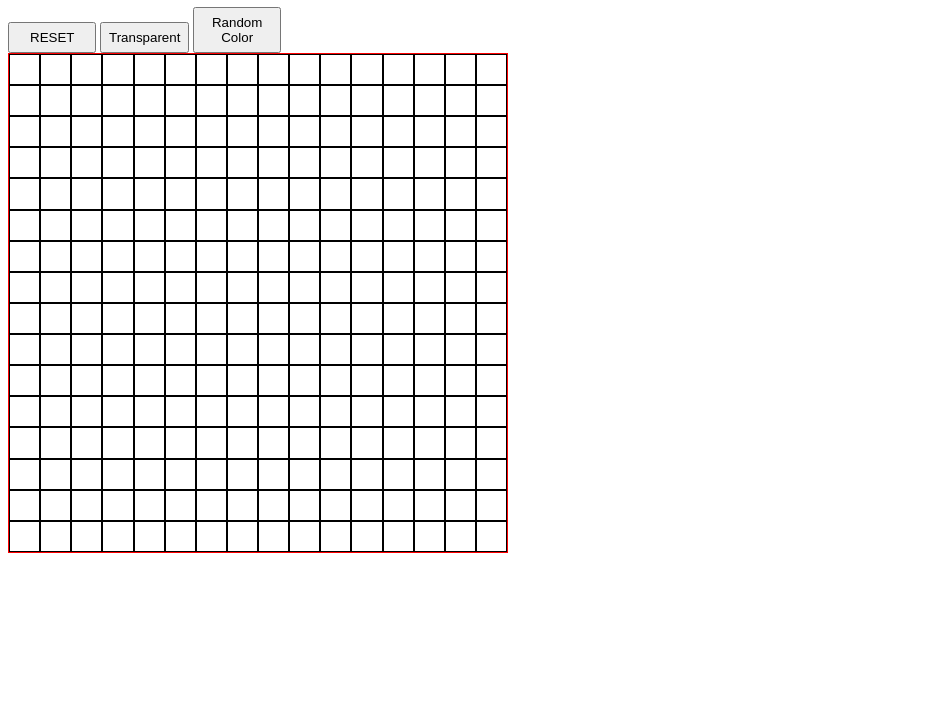
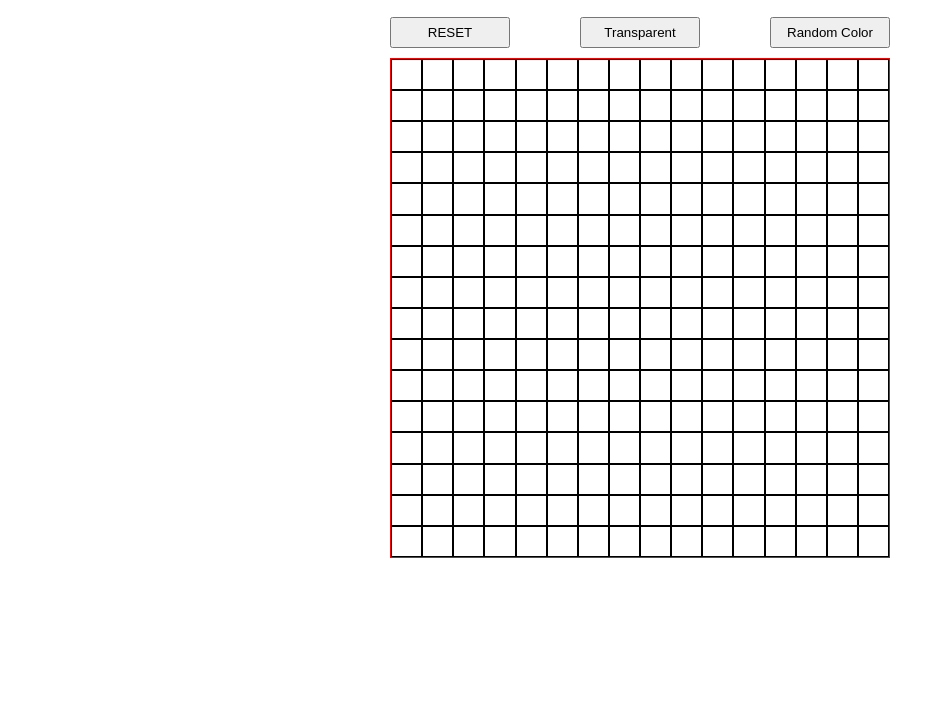
Before and after one commit to kbpaul/Etch-a-Sketch, a plain HTML site: page index.html in a window 1280 px wide. Shown: the part 73-800 px from the top of the page, without its empty margins (0-945 px from the left). Drawn offline with Linux system fonts and the light colour scheme.

Commit message:
modified:   index.html 	modified:   style.css
I made some changes in the Style.css to make the program slightly presentable by adding some flex properties

```diff
--- a/index.html
+++ b/index.html
@@ -8,10 +8,11 @@
 </head>
 <body>
     <h1>Etch-a-Sketch</h1>
-    <button class="reset">RESET</button>
-    <button class="opacity">Transparent</button>
-    <button class="random-color">Random Color</button>
-
+    <div class="button-section">
+        <button class="reset">RESET</button>
+        <button class="opacity">Transparent</button>
+        <button class="random-color">Random Color</button>
+    </div>
     <div class="container"></div>
     <script src="script.js"></script>
 </body>
--- a/style.css
+++ b/style.css
@@ -1,5 +1,21 @@
 * {
     box-sizing: border-box;
+  }
+
+  body {
+    margin: 0;
+    display: flex;
+    flex-direction: column;
+    justify-content: center;
+    align-items: center;
+    gap: 10px;
+  }
+
+  .button-section {
+    width: 500px;
+    display: flex;
+    align-items: center;
+    justify-content: space-between;
   }
 
   .container {
@@ -18,5 +34,5 @@
 
  .reset, .opacity, .random-color {
     padding: 6px;
-    width: 7%;
+    width: 120px;
  }
```
